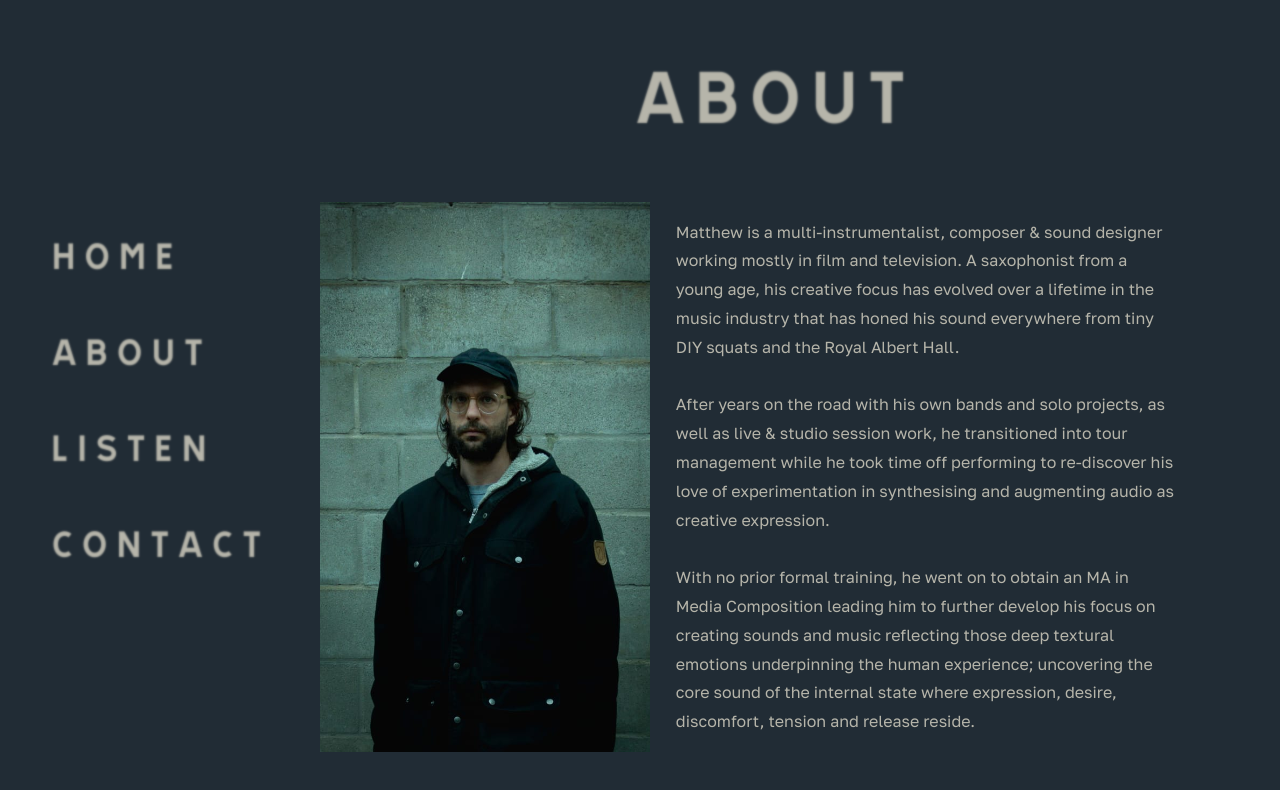
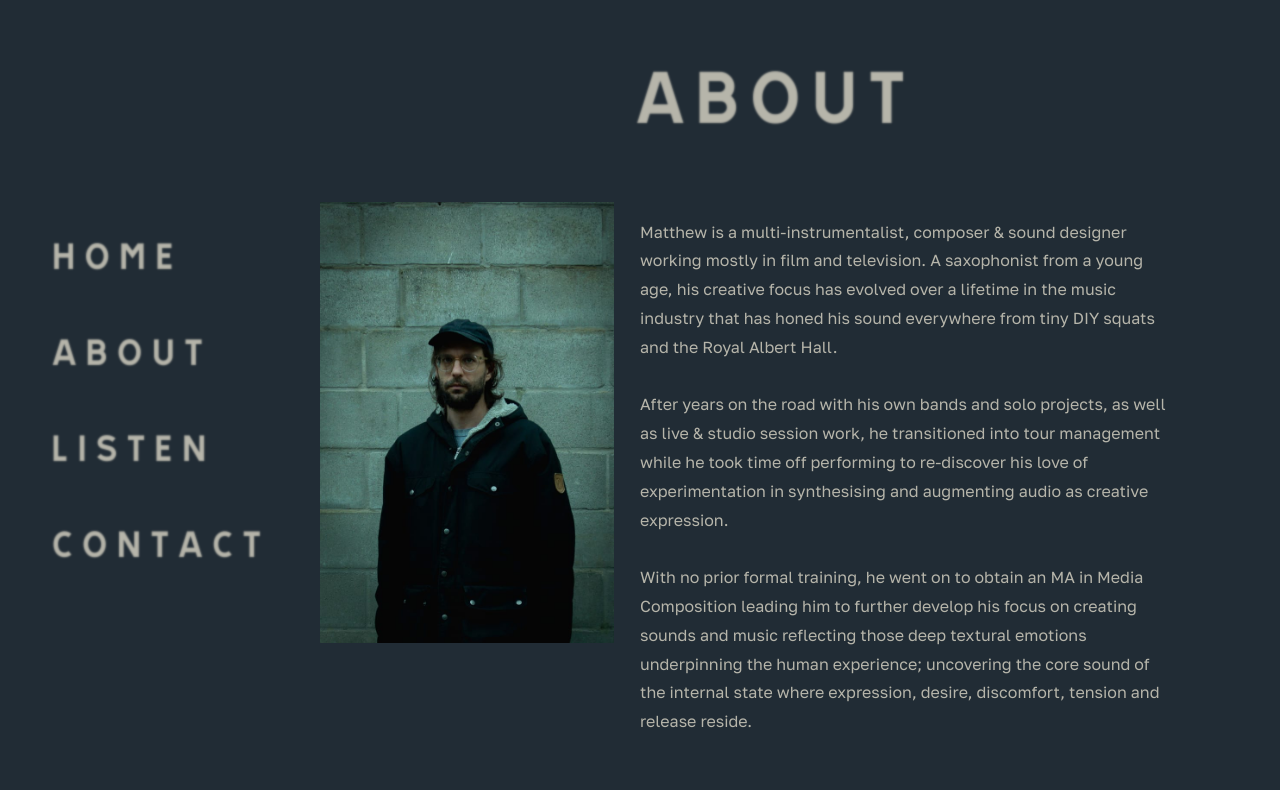
Before and after one commit to mattcoffyn/matthewcoffyndotcom, a Next.js app: page /about in a window 1280 px wide. Shown: the top 790 px of the page. Built offline with nearby package versions, Linux system fonts and the light colour scheme.

Commit message:
pink overlay gone

```diff
--- a/src/app/about/aboutAlt.module.css
+++ b/src/app/about/aboutAlt.module.css
@@ -23,12 +23,12 @@
 
 .aboutContainer {
   display: grid;
-  grid-template-columns: auto 1fr;
+  grid-template-columns: 1fr 2fr;
   grid-template-rows: 1fr;
   gap: 2vw;
   width: 100%;
   max-height: 800px;
-  /* height: 100%; */
+  height: 100%;
 }
 
 .bio {
@@ -42,30 +42,29 @@
 .imageContainer {
   position: relative;
   width: 100%;
-  max-width: 500px;
+  /* max-width: 200px; */
   /* max-height: calc(100vh - 220px); */
   height: 100%;
   max-height: 800px;
-  aspect-ratio: 3/5;
+  /* aspect-ratio: 3/5; */
   overflow: hidden;
 }
 
 .image,
 .imageOriginal {
-  position: relative;
-  top: 0;
+  /* aspect-ratio: 3/5; */
+
+  /* aspect-ratio: 3/5; */
+  /* position: relative; */
+  /* top: 0;
   left: 0;
-  /* width: 100%; */
-}
-
-.imageOriginal {
-  animation: 6s imageBlur alternate infinite ease-in-out;
+  width: 100%; */
 }
 
 .image {
-  vertical-align: top;
-  margin: 0;
-  opacity: 0;
+  /* vertical-align: top; */
+  /* margin: 0; */
+  /* opacity: 0; */
   /* z-index: 5; */
 }
 
@@ -78,6 +77,7 @@
   width: inherit;
   height: 100%;
   overflow: hidden;
+
   /* display: none; */
   /* animation: 6s cmyScale alternate infinite ease-in-out; */
 }
@@ -88,6 +88,8 @@
     overflow: hidden;
     background-color: magenta;
     background-blend-mode: screen;
+    aspect-ratio: 3/5;
+
     /* animation: 6s cmyScale alternate infinite ease-in-out; */
   }
   .hallucinationEffect:before,
@@ -103,15 +105,16 @@
     mix-blend-mode: multiply;
     /* width: 20vw; */
     /* aspect-ratio: 1/1; */
-    transform: scale(1);
+    transform: scale(1.05);
     /* transition: transform 2s ease-out; */
-    animation: 8s alternate infinite ease-in-out cmyScale,
-      8s alternate infinite ease-in-out imageBlur;
+    /* animation: 8s alternate infinite ease-in-out cmyScale,
+      8s alternate infinite ease-in-out imageBlur; */
   }
   .hallucinationEffect:before {
     background-color: cyan;
     background-blend-mode: screen;
     transform-origin: top left;
+    /* z-index: 6; */
     /* margin-top: 2rem;
     margin-left: 2rem; */
     /* width: 20vw; */
@@ -121,6 +124,7 @@
     background-color: yellow;
     background-blend-mode: screen;
     transform-origin: bottom right;
+    /* z-index: 5; */
     /* margin-bottom: 2rem;
     margin-right: 2rem; */
     /* width: 20vw; */
@@ -134,7 +138,7 @@
   21%,
   71%,
   75%,
-  /* 90%, */
+  90%,
   100% {
     filter: blur(0px);
   }
@@ -145,13 +149,13 @@
   }
 }
 
-@keyframes cmyScale {
+/* @keyframes cmyScale {
   0%,
   17%,
   31%,
   71%,
   75%,
-  /* 90%, */
+  90%,
   100% {
     transform: scale(1);
   }
@@ -160,10 +164,10 @@
   72% {
     transform: scale(1.05);
   }
-}
+} */
 
 /* ANIMATE UNIQUE SCANLINE */
-@keyframes scanline {
+/* @keyframes scanline {
   0% {
     transform: translate3d(0, 200000%, 0);
   }
@@ -172,4 +176,4 @@
   0% {
     background-position: 0 50%;
   }
-}
+} */
--- a/src/app/about/page.js
+++ b/src/app/about/page.js
@@ -17,17 +17,17 @@ export default function About() {
     <section className={`${styles.aboutGrid} ${trats.className}`}>
       <h1 className={styles.title}>About</h1>
       <div className={styles.aboutContainer}>
-        <div className={styles.imageContainer}>
+        <Image
+          className={styles.image}
+          alt="A picture of Matt looking kinda cool but admittedly quite moody."
+          src={profilePhoto}
+          sizes="50vw"
+          priority
+        />
+        {/* <div className={styles.imageContainer}>
           <div className={styles.hallucinationEffect}>
-            <Image
-              className={styles.image}
-              alt="A picture of Matt looking kinda cool but admittedly quite moody."
-              src={profilePhoto}
-              sizes="100vw"
-              priority
-            />
           </div>
-        </div>
+        </div> */}
 
         <div className={`${styles.bio} ${sans.className}`}>
           Matthew is a multi-instrumentalist, composer & sound designer working
```
